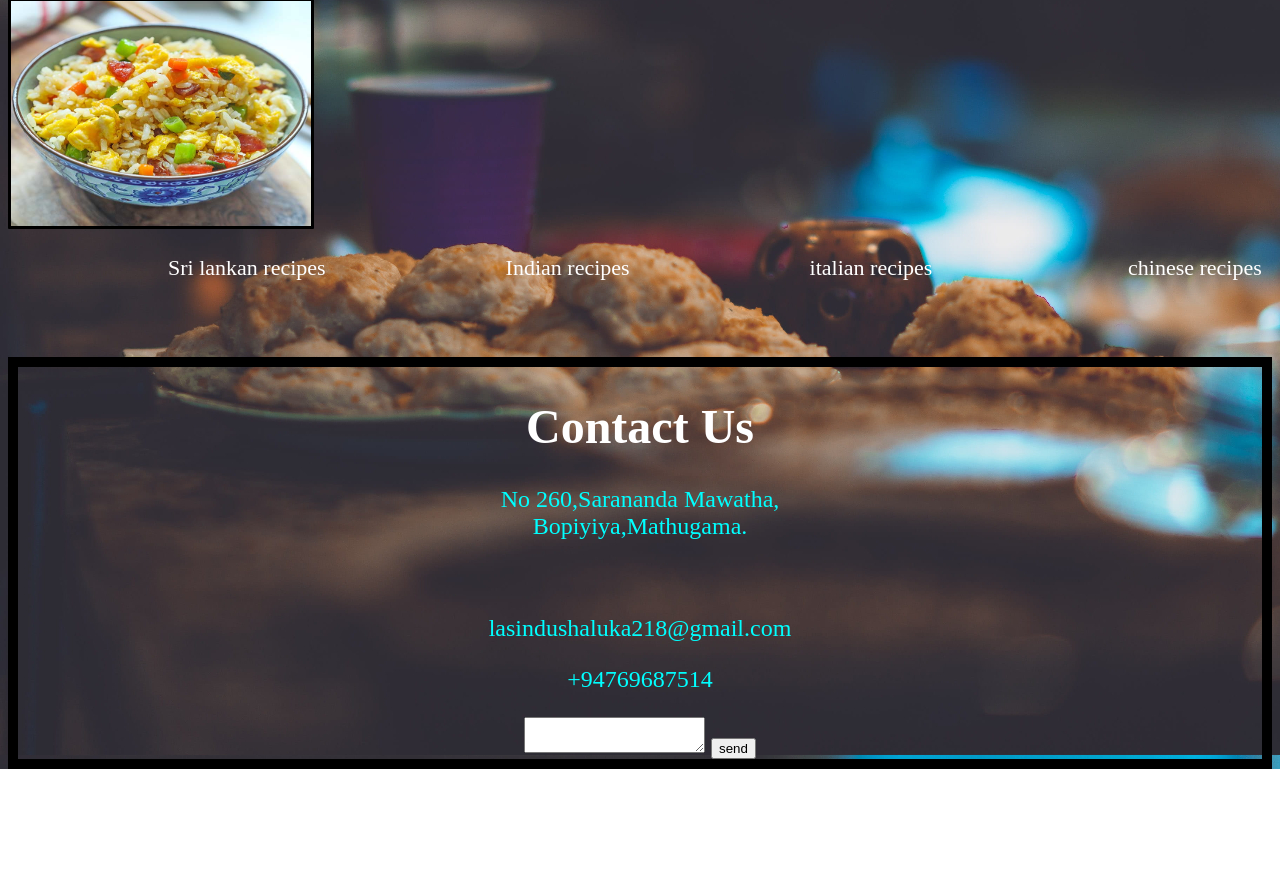
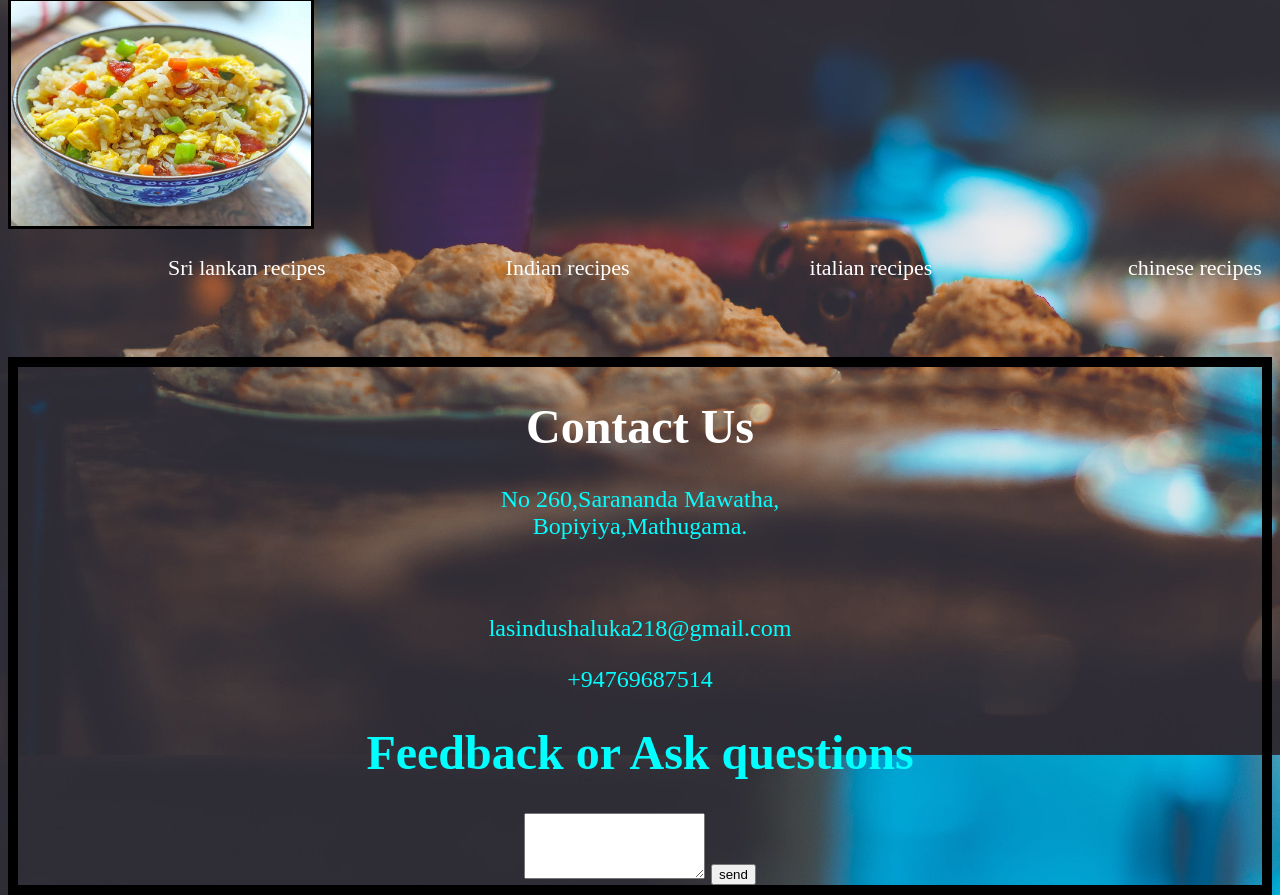
Before and after one commit to lasindushaluka/lasindushaluka.github.io, a plain HTML site: page index.html in a window 1280 px wide. Shown: the part 2033-2928 px from the top of the page. Before the commit the page ends 2802 px from the top, so only its background shows below. Drawn offline with Linux system fonts and the light colour scheme.

Commit message:
Update index.html

```diff
--- a/index.html
+++ b/index.html
@@ -89,8 +89,9 @@ Thank you for being a part of the Flavor Fusion Hub family. Together, let's expl
 
 
 			<p >+94769687514</p>
+			<h1>Feedback or Ask questions</h1>
 			<form method="post" action="#">
-     				<textarea></textarea>
+     				<textarea rows="4" col="20" ></textarea>
 				<input type="submit" value="send"/>
 			</form>
 		</div>
```
